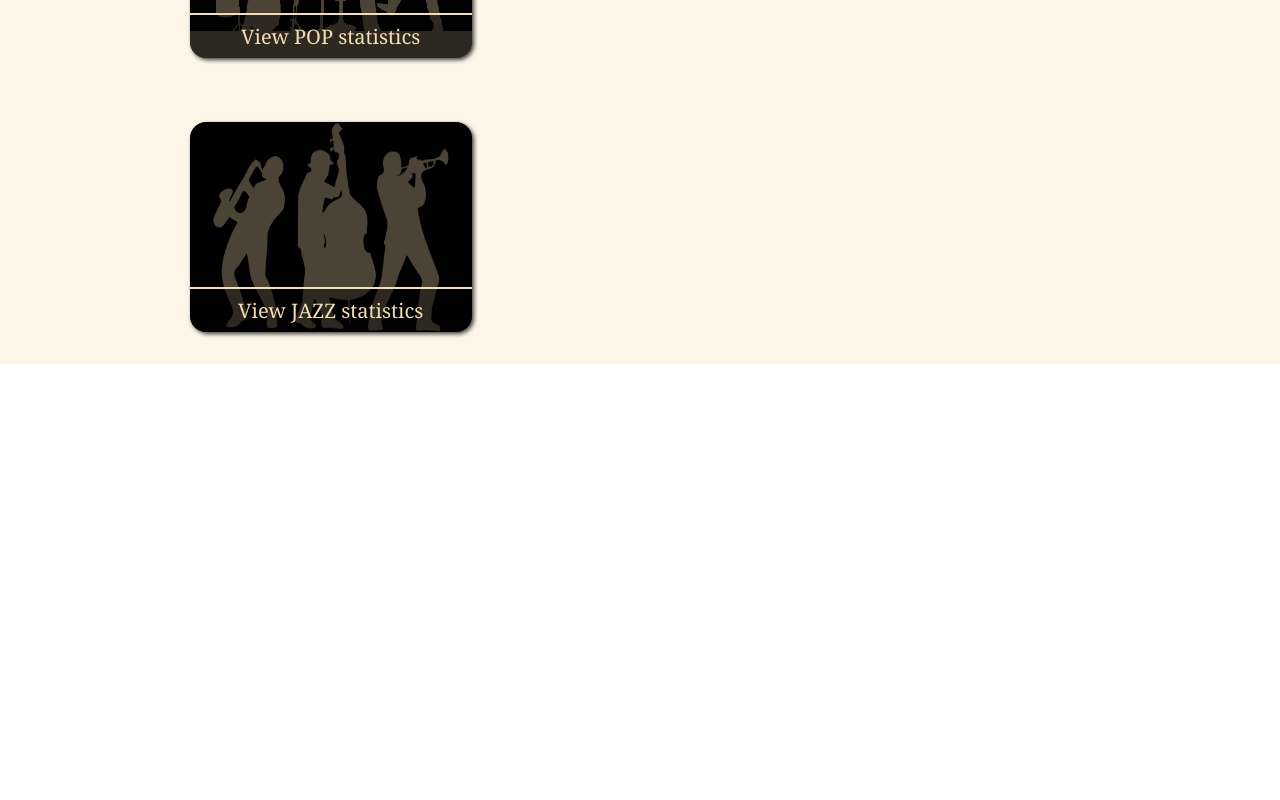
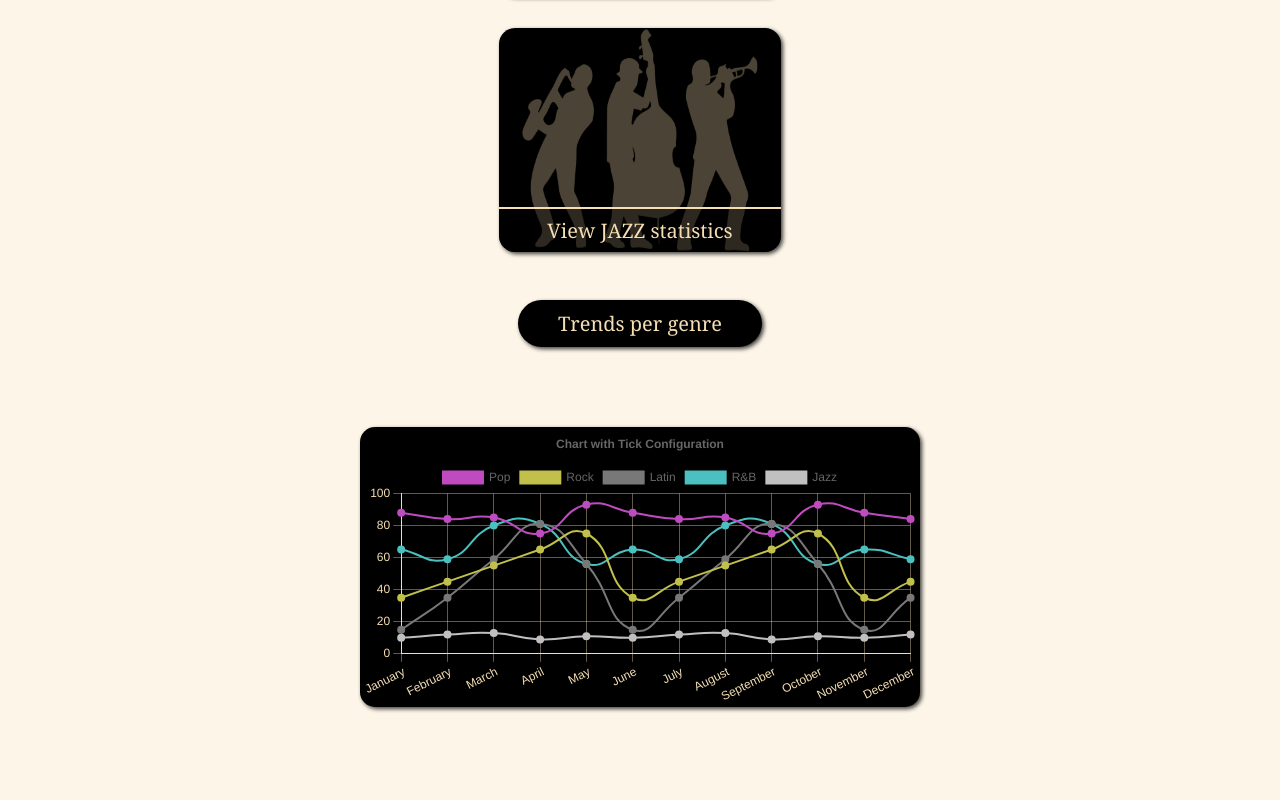
Before and after one commit to roberthilwerda/Bootcamp-project, a React (Create React App) app in the folder frontend/: page / in a window 1280 px wide. Shown: the part 1440-2240 px from the top of the page. Before the commit the page ends 1804 px from the top, so only its background shows below. Built offline with nearby package versions, Linux system fonts and the light colour scheme.

Commit message:
awesome chart styling

```diff
--- a/frontend/src/components/WidgetsPage.css
+++ b/frontend/src/components/WidgetsPage.css
@@ -4,14 +4,17 @@
   flex-wrap: wrap;
   justify-content: space-evenly;
   align-items: center;
+  min-height: 90vh;
 }
 
 .widgetspage__col {
   display: flex;
   flex-wrap: wrap;
   justify-content: center;
+  align-items: center;
   min-width: 49%;
   width: 49%;
+  max-width: 1000px;
   /* border: 2px solid red; */
 }
 
@@ -20,6 +23,17 @@
   flex-wrap: nowrap;
   justify-content: center;
   width: 100%;
+  margin-top: 0.75rem;
+  /* border: 2px solid red; */
+}
+
+.widgetspage__body {
+  /* border: 2px solid red; */
+  width: 100%;
+  display: flex;
+  flex-wrap: wrap;
+  justify-content: center;
+  min-height: 800px;
   /* border: 2px solid red; */
 }
 
@@ -39,11 +53,18 @@
   flex-wrap: wrap;
   justify-content: center;
   /* align-items: flex-start; */
-  min-width: 40%;
+  min-width: 700px;
   max-width: 47%;
   /* border: 2px solid red; */
   height: 100%;
-  /* border: 2px solid black; */
+  /* border: 5px solid yellow; */
+}
+
+.chart__item {
+  width: 100%;
+  display: flex;
+  justify-content: center;
+  align-items: center;
 }
 
 h3 {
@@ -114,16 +135,15 @@ h3 {
   height: 32rem;
 }
 
-@media (min-width: 300px) and (max-width: 1100px) {
+@media (min-width: 200px) and (max-width: 1000px) {
   .widgetspage__wrapper {
     justify-content: center;
   }
 
   .widgetspage__col {
     width: 100%;
+    /* border: 2px solid red; */
   }
-
-
 
   .chart__col {
     display: none;
--- a/frontend/src/components/WidgetsPage.js
+++ b/frontend/src/components/WidgetsPage.js
@@ -48,15 +48,12 @@ const WidgetsPage = () => {
 
   const initialPageContent = (
     <div className="widgetspage__wrapper">
-
-
       <div className="widgetspage__col">
-
         <div style={{ fontSize: 20 }} className="widgetspage__title">
           <p>Most popular genres</p>
         </div>
 
-
+        <div className="widgetspage__body">
           <StatsByGenre
             genre={"jazz"}
             filter={`some genre`}
@@ -88,14 +85,24 @@ const WidgetsPage = () => {
             onClickHandler={onClickHandler}
           />
         </div>
+      </div>
 
       <div className="chart__col">
-
         <div style={{ fontSize: 20 }} className="widgetspage__title">
           <p>Trends per genre</p>
         </div>
 
+        <div className="widgetspage__body">
+
+          <div className="chart__item">
             <ChartGenre />
+          </div>
+
+          <div className="chart__item">
+            <ChartGenre />
+          </div>
+
+        </div>
       </div>
     </div>
   );
--- a/frontend/src/widgets/ChartGenre.css
+++ b/frontend/src/widgets/ChartGenre.css
@@ -1,4 +1,8 @@
 .chart__container {
-    width: 100%;
-    margin: 1rem;
+    width: 80%;
+    /* height: 200px; */
+    background-color: black;
+    box-shadow: 2px 2px 4px rgba(0, 0, 0, 0.747);
+    border-radius: 15px;
+    /* border: 4px solid red; */
 }
--- a/frontend/src/widgets/ChartGenre.js
+++ b/frontend/src/widgets/ChartGenre.js
@@ -1,5 +1,5 @@
-import React from 'react';
-import {Line} from 'react-chartjs-2';
+import React from "react";
+import { Line } from "react-chartjs-2";
 import {
   Chart as ChartJS,
   CategoryScale,
@@ -9,8 +9,8 @@ import {
   Title,
   Tooltip,
   Legend,
-} from 'chart.js';
-import './ChartGenre.css'
+} from "chart.js";
+import "./ChartGenre.css";
 
 ChartJS.register(
   CategoryScale,
@@ -23,64 +23,107 @@ ChartJS.register(
 );
 
 const data = {
-  labels: ['January', 'February', 'March', 'April', 'May', 'June', 'July', 'August', 'September', 'October', 'November', 'December'],
+  labels: [
+    "January",
+    "February",
+    "March",
+    "April",
+    "May",
+    "June",
+    "July",
+    "August",
+    "September",
+    "October",
+    "November",
+    "December",
+  ],
   datasets: [
     {
-      label: 'Pop',
+      label: "Pop",
+      fill: true,
+      lineTension: 0.5,
+      backgroundColor: "rgba(192,75,192,1)",
+      borderColor: "rgba(192,75,192,1)",
+      borderWidth: 2,
+      data: [88, 84, 85, 75, 93, 88, 84, 85, 75, 93, 88, 84],
+    },
+    {
+      label: "Rock",
       fill: false,
       lineTension: 0.5,
-      backgroundColor: 'rgba(192,75,192,1)',
-      borderColor: 'rgba(0,0,0,1)',
+      backgroundColor: "rgba(192,192,75,1)",
+      borderColor: "rgba(192,192,75,1)",
       borderWidth: 2,
-      data: [88, 84, 85, 75, 93, 88, 84, 85, 75, 93, 88, 84]
+      data: [35, 45, 55, 65, 75, 35, 45, 55, 65, 75, 35, 45],
     },
     {
-      label: 'Rock',
+      label: "Latin",
       fill: false,
       lineTension: 0.5,
-      backgroundColor: 'rgba(192,192,75,1)',
-      borderColor: 'rgba(0,0,0,1)',
+      backgroundColor: "rgba(120,120,120,1)",
+      borderColor: "rgba(120,120,120,1)",
       borderWidth: 2,
-      data: [35, 45, 55, 65, 75, 35, 45, 55, 65, 75, 35, 45]
+      data: [15, 35, 59, 81, 56, 15, 35, 59, 81, 56, 15, 35],
     },
     {
-      label: 'Latin',
+      label: "R&B",
       fill: false,
       lineTension: 0.5,
-      backgroundColor: 'rgba(120,120,120,1)',
-      borderColor: 'rgba(0,0,0,1)',
+      backgroundColor: "rgba(75,192,192,1)",
+      borderColor: "rgba(75,192,192,1)",
       borderWidth: 2,
-      data: [15, 35, 59, 81, 56, 15, 35, 59, 81, 56, 15, 35]
+      data: [65, 59, 80, 81, 56, 65, 59, 80, 81, 56, 65, 59],
     },
     {
-      label: 'R&B',
+      label: "Jazz",
       fill: false,
       lineTension: 0.5,
-      backgroundColor: 'rgba(75,192,192,1)',
-      borderColor: 'rgba(0,0,0,1)',
+      backgroundColor: "rgba(192,192,192,1)",
+      borderColor: "rgba(192,192,192,1)",
       borderWidth: 2,
-      data: [65, 59, 80, 81, 56, 65, 59, 80, 81, 56, 65, 59]
+      data: [10, 12, 13, 9, 11, 10, 12, 13, 9, 11, 10, 12],
     },
-    {
-      label: 'Jazz',
-      fill: false,
-      lineTension: 0.5,
-      backgroundColor: 'rgba(192,192,192,1)',
-      borderColor: 'rgba(0,0,0,1)',
-      borderWidth: 2,
-      data: [10, 12, 13, 9, 11, 10, 12, 13, 9, 11, 10, 12]
-    }
-  ]
-}
+  ],
+};
+
+const config = {
+  responsive: true,
+  plugins: {
+    title: {
+      display: true,
+      text: "Chart with Tick Configuration",
+    },
+  },
+  scales: {
+    x: {
+      ticks: {
+        color: "wheat",
+      },
+      grid: {
+        color: "rgba(245,222,179,0.4)",
+        borderColor: "wheat"
+      }
+    },
+
+
+    y: {
+      ticks: {
+        color: "wheat",
+      },
+      grid: {
+        color: "rgba(245,222,179,0.4)",
+        borderColor: 'wheat',
+      }
+    },
+  },
+};
 
 const ChartGenre = (props) => {
-    return (
-      <div className='chart__container'>
-        <Line
-          data={data}
-        />
-      </div>
-    );
-  }
+  return (
+    <div className="chart__container">
+      <Line data={data} options={config} />
+    </div>
+  );
+};
 
-export default ChartGenre
+export default ChartGenre;
--- a/frontend/src/widgets/StatsByGenre.css
+++ b/frontend/src/widgets/StatsByGenre.css
@@ -1,7 +1,7 @@
 .genre__item {
   width: 45%;
-  margin: 2rem 1rem;
-  height: 210px;
+  margin: 1rem 1rem;
+  height: 14rem;
   border-radius: 1rem;
   box-shadow: 2px 2px 4px rgba(0, 0, 0, 0.747);
   overflow: hidden;
@@ -53,3 +53,10 @@
 .genre__title:hover {
   background-color: rgba(0, 0, 0, 0.397);
 }
+
+
+@media (min-width: 300px) and (max-width: 1100px) {
+  .genre__item {
+    width: 500px;
+  }
+}
```
Lines whose indentation alone changed are shown as unchanged.
